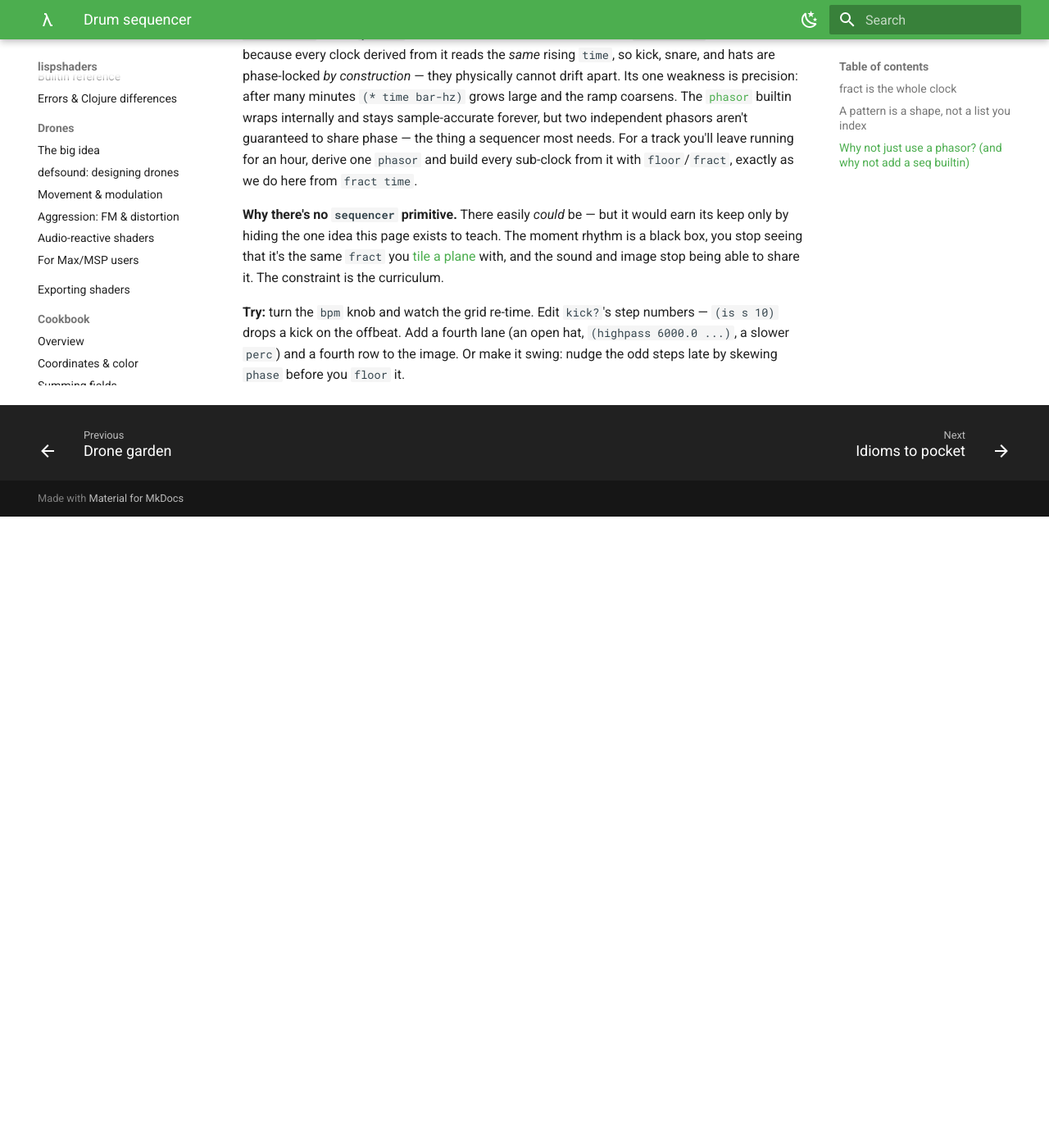
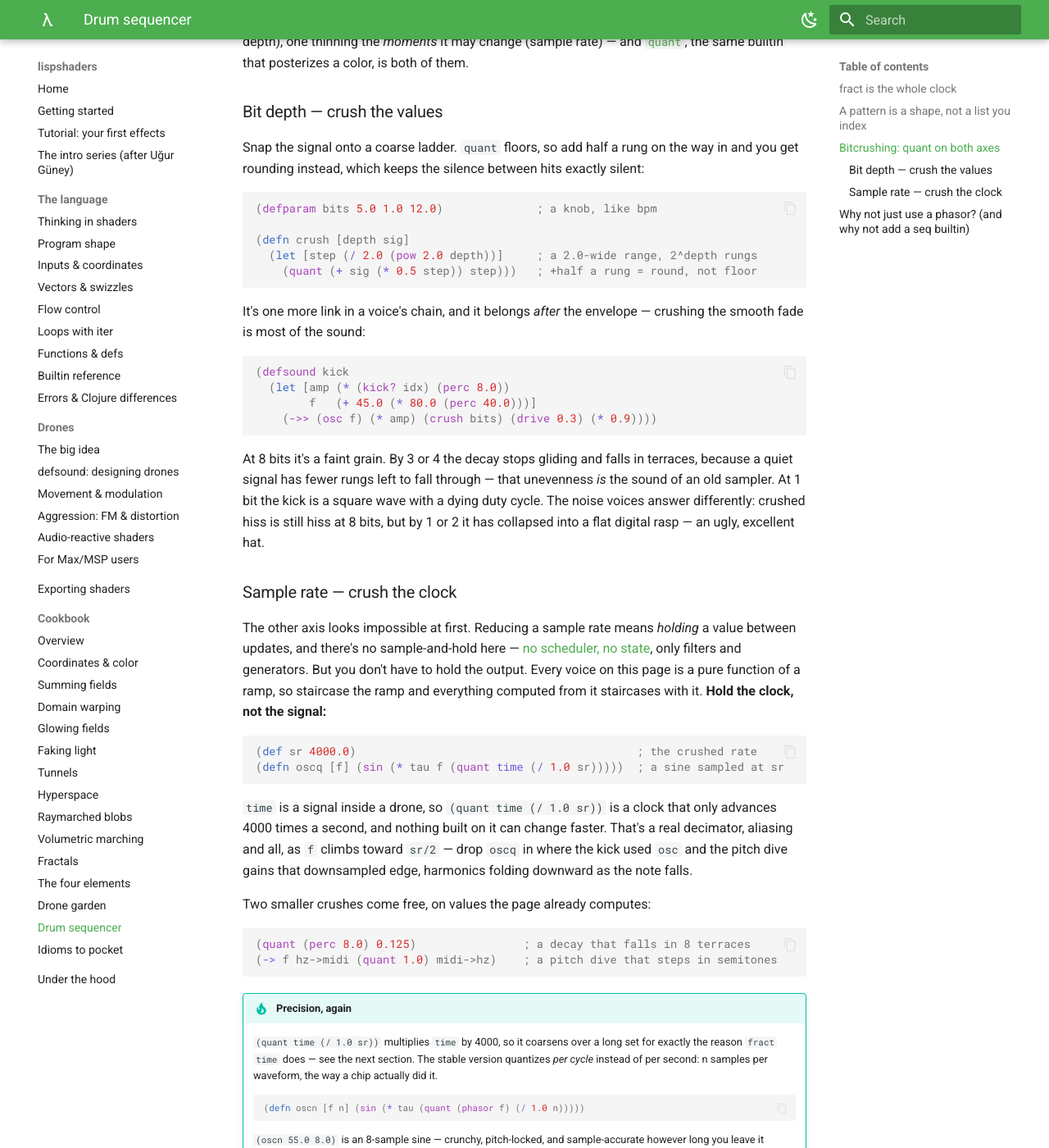
Before and after one commit to FOSSforlife/lispshaders, an MkDocs documentation site: the page built from docs/cookbook/drum-sequencer.md, in a window 1280 px wide and 1400 px high, scrolled down 1575 px. Shown: the whole window at 82% size. Built offline with MkDocs 1.6.1 and Material for MkDocs 9.7.7, drawn with Linux system fonts in a browser that asks for light colours; before the commit the page ends 2205 px from its top, so only the background shows below that; some of the changed text lies outside the part shown.

Commit message:
bitcrusher docs section

````diff
--- a/docs/cookbook/drum-sequencer.md
+++ b/docs/cookbook/drum-sequencer.md
@@ -72,6 +72,99 @@ Swap `(osc f)` for filtered `(noise)` and you've got a snare or a hat; the
 _only_ thing that makes it a different instrument is the sound you gate.
 The rhythm engine is identical across all three.
 
+## Bitcrushing: `quant` on both axes
+
+A drum machine wants a crusher, and this page already owns every piece of
+one. A bitcrusher is two quantizers on the two axes of a waveform — one
+thinning the _values_ a sample may take (bit depth), one thinning the
+_moments_ it may change (sample rate) — and
+[`quant`](../language/reference.md#range-mapping), the same builtin that
+posterizes a color, is both of them.
+
+### Bit depth — crush the values
+
+Snap the signal onto a coarse ladder. `quant` floors, so add half a rung
+on the way in and you get rounding instead, which keeps the silence
+between hits exactly silent:
+
+```clojure
+(defparam bits 5.0 1.0 12.0)              ; a knob, like bpm
+
+(defn crush [depth sig]
+  (let [step (/ 2.0 (pow 2.0 depth))]     ; a 2.0-wide range, 2^depth rungs
+    (quant (+ sig (* 0.5 step)) step)))   ; +half a rung = round, not floor
+```
+
+It's one more link in a voice's chain, and it belongs _after_ the
+envelope — crushing the smooth fade is most of the sound:
+
+```clojure
+(defsound kick
+  (let [amp (* (kick? idx) (perc 8.0))
+        f   (+ 45.0 (* 80.0 (perc 40.0)))]
+    (->> (osc f) (* amp) (crush bits) (drive 0.3) (* 0.9))))
+```
+
+At 8 bits it's a faint grain. By 3 or 4 the decay stops gliding and falls
+in terraces, because a quiet signal has fewer rungs left to fall through —
+that unevenness _is_ the sound of an old sampler. At 1 bit the kick is a
+square wave with a dying duty cycle. The noise voices answer differently:
+crushed hiss is still hiss at 8 bits, but by 1 or 2 it has collapsed into
+a flat digital rasp — an ugly, excellent hat.
+
+### Sample rate — crush the clock
+
+The other axis looks impossible at first. Reducing a sample rate means
+_holding_ a value between updates, and there's no sample-and-hold here —
+[no scheduler, no
+state](../sound/for-maxmsp-users.md#no-transport-no-scheduler-and-thats-the-point),
+only filters and generators. But you don't have to hold the output. Every
+voice on this page is a pure function of a ramp, so staircase the ramp and
+everything computed from it staircases with it. **Hold the clock, not the
+signal:**
+
+```clojure
+(def sr 4000.0)                                          ; the crushed rate
+(defn oscq [f] (sin (* tau f (quant time (/ 1.0 sr)))))  ; a sine sampled at sr
+```
+
+`time` is a signal inside a drone, so `(quant time (/ 1.0 sr))` is a clock
+that only advances 4000 times a second, and nothing built on it can change
+faster. That's a real decimator, aliasing and all, as `f` climbs toward
+`sr/2` — drop `oscq` in where the kick used `osc` and the pitch dive gains
+that downsampled edge, harmonics folding downward as the note falls.
+
+Two smaller crushes come free, on values the page already computes:
+
+```clojure
+(quant (perc 8.0) 0.125)                ; a decay that falls in 8 terraces
+(-> f hz->midi (quant 1.0) midi->hz)    ; a pitch dive that steps in semitones
+```
+
+!!! tip "Precision, again"
+    `(quant time (/ 1.0 sr))` multiplies `time` by 4000, so it coarsens
+    over a long set for exactly the reason `fract time` does — see the
+    next section. The stable version quantizes _per cycle_ instead of per
+    second: n samples per waveform, the way a chip actually did it.
+
+    ```clojure
+    (defn oscn [f n] (sin (* tau (quant (phasor f) (/ 1.0 n)))))
+    ```
+
+    `(oscn 55.0 8.0)` is an 8-sample sine — crunchy, pitch-locked, and
+    sample-accurate however long you leave it running.
+
+And since the grid reads the same values the voices do, the crusher is
+visible as well as audible. Hand the image the same ladder and the lanes
+posterize in step with the ear:
+
+```clojure
+(quant bright (/ 1.0 (pow 2.0 bits)))   ; terraced glow, same rungs
+```
+
+Posterize a color, staircase time, quantize a pitch — one builtin, three
+jobs, all on one page.
+
 ## Why not just use a phasor? (and why not add a `seq` builtin)
 
 Two honest tradeoffs, since the question comes up.
@@ -97,4 +190,5 @@ image stop being able to share it. The constraint is the curriculum.
 `kick?`'s step numbers — `(is s 10)` drops a kick on the offbeat. Add a
 fourth lane (an open hat, `(highpass 6000.0 ...)`, a slower `perc`) and a
 fourth row to the image. Or make it swing: nudge the odd steps late by
-skewing `phase` before you `floor` it.
+skewing `phase` before you `floor` it. Then sweep `bits` down to 2 while
+it plays and watch the lanes terrace along with the tails.
````
